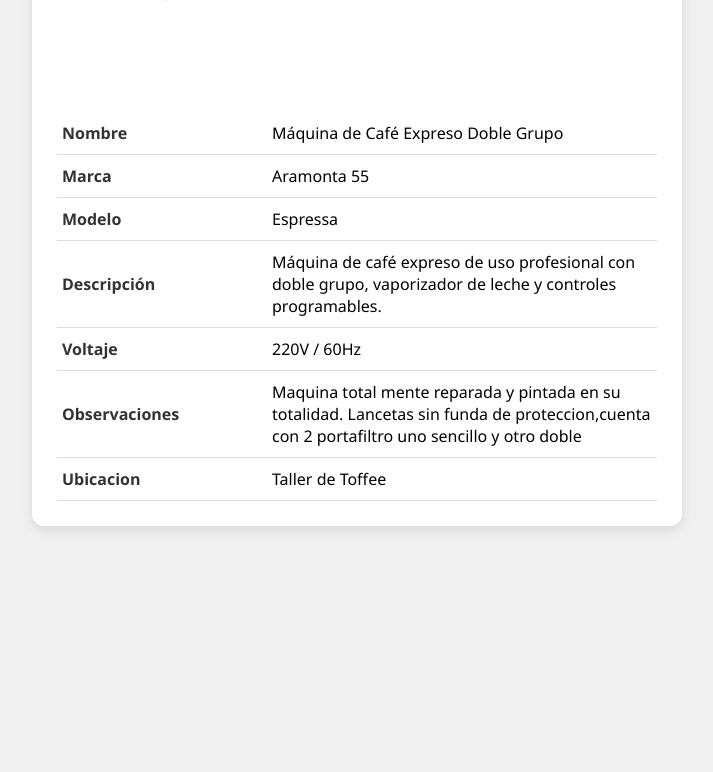
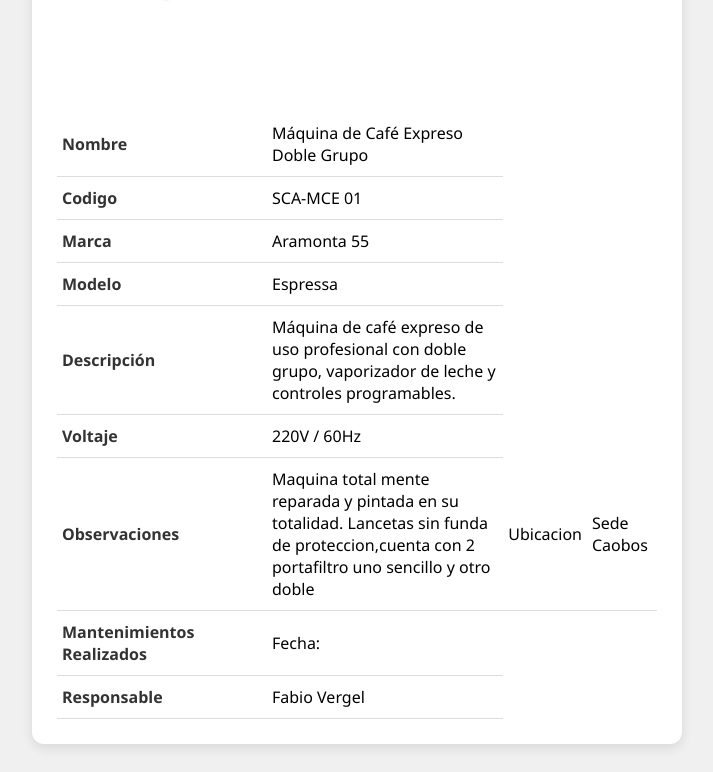
Before and after one commit to oswaldo1092/fichatecnicacao, a plain HTML site: page index.html in a window 1280 px wide. Shown: the part 604-1376 px from the top of the page, without its empty margins (283-996 px from the left). Before the commit the page ends 1158 px from the top, so only its background shows below. Drawn offline with Linux system fonts and the light colour scheme.

Commit message:
Update index.html

```diff
--- a/index.html
+++ b/index.html
@@ -79,6 +79,10 @@
       <td>Máquina de Café Expreso Doble Grupo</td>
     </tr>
     <tr>
+      <td>Codigo</td>
+      <td> SCA-MCE 01</td>
+    </tr>
+    <tr>
       <td>Marca</td>
       <td>Aramonta 55</td>
     </tr>
@@ -97,10 +101,16 @@
     <tr>
       <td>Observaciones</td>
       <td>Maquina total mente reparada y pintada en su totalidad. Lancetas sin funda de proteccion,cuenta con 2 portafiltro uno sencillo y otro doble </td>
-      </tr>
+      <td>Ubicacion</td>
+      <td>Sede Caobos </td>
+    </tr>
     <tr>
-      <td>Ubicacion</td>
-      <td>Taller de Toffee </td>
+       <td>Mantenimientos Realizados </td>
+      <td>Fecha: </td>
+     </tr>
+    <tr>
+      <td>Responsable</td>
+      <td>Fabio Vergel </td>
     </tr>
   </table>
 </div>
```
